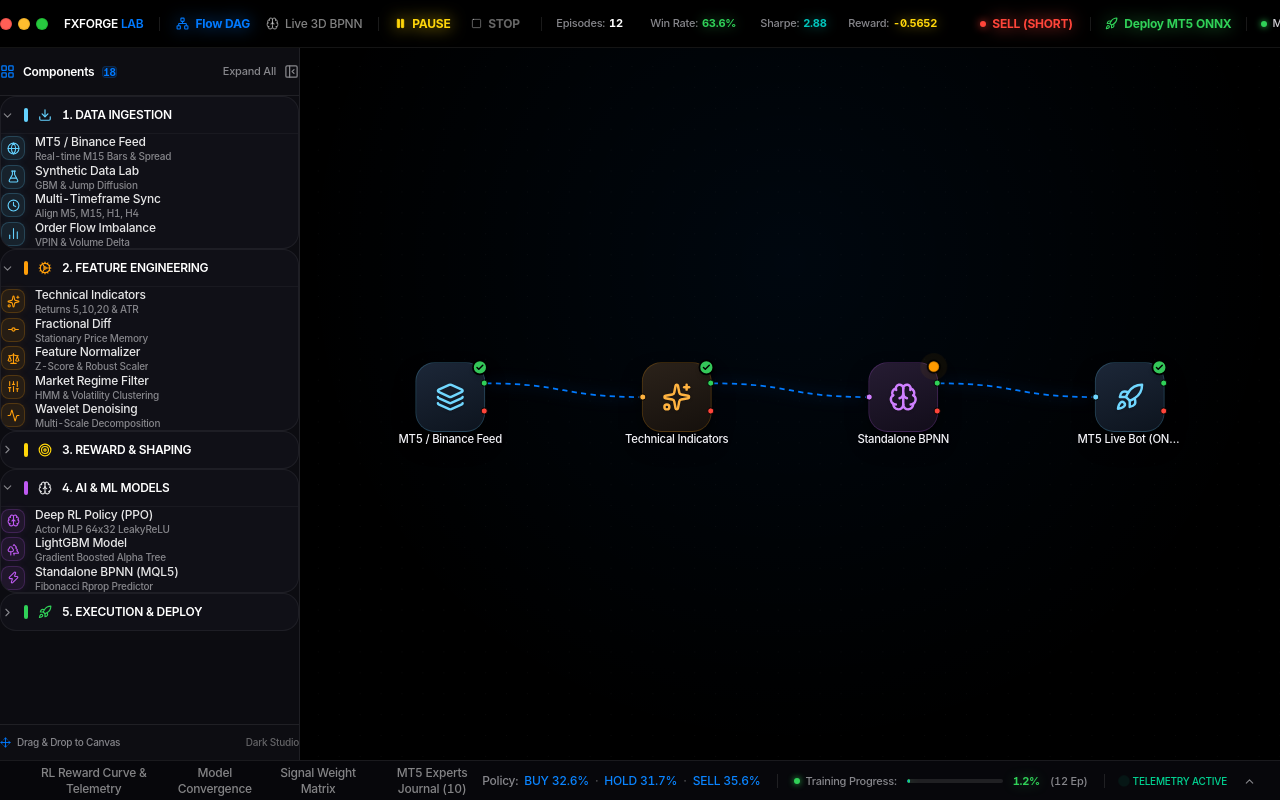
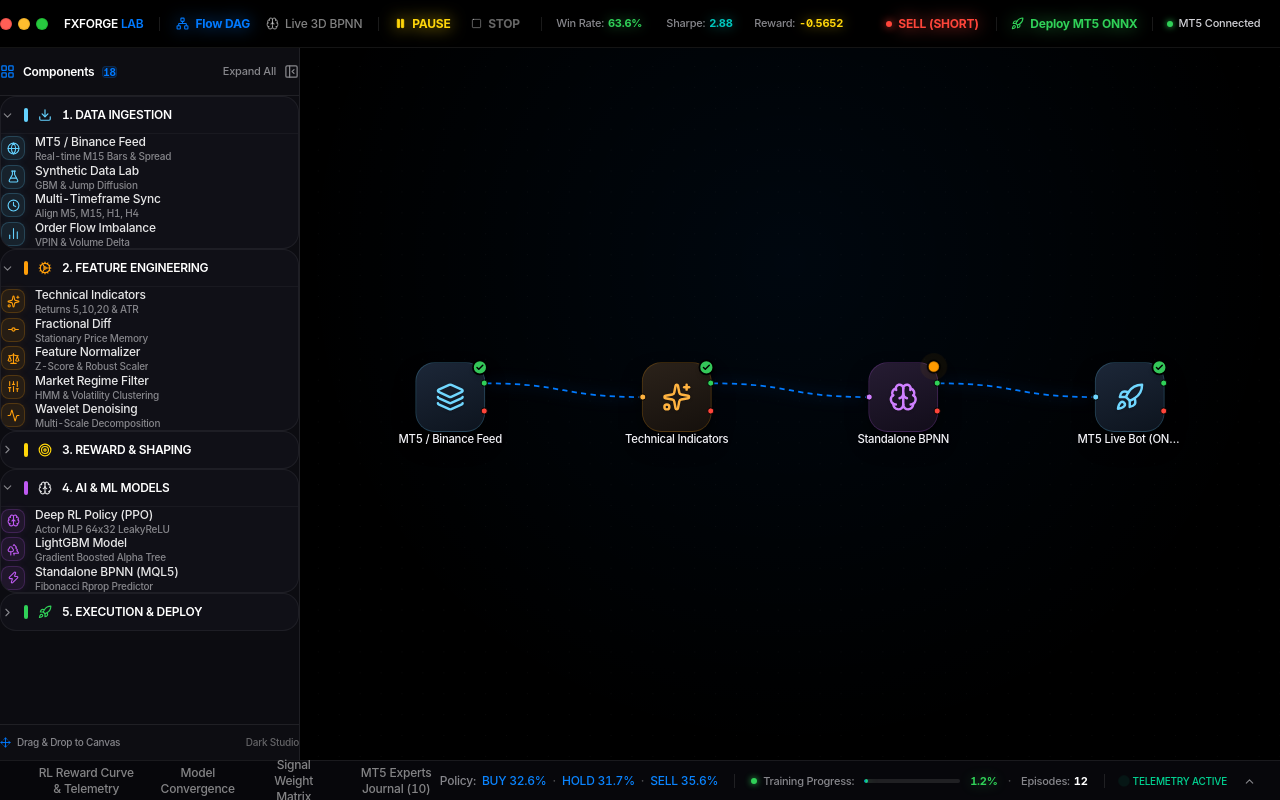
Before and after one commit to superman-owner/AI-RL-BPNN, a React (Vite) app: page / in a window 1280 px wide. Built offline with nearby package versions, Linux system fonts and the light colour scheme.

Commit message:
feat: move Episodes to bottom Training Progress HUD and enhance 3D BPNN synapse connection visibility and active glow

```diff
--- a/src/components/BottomPanel/AnalyticsDrawer.tsx
+++ b/src/components/BottomPanel/AnalyticsDrawer.tsx
@@ -309,12 +309,16 @@
               {((((currentTelemetry.episodes || 0) % 1000) / 1000) * 100).toFixed(1)}%
             </strong>
 
-            <span className="text-[11px] font-mono text-[#86868b] whitespace-nowrap">
-              ({currentTelemetry.episodes >= 10000
-                ? `${(currentTelemetry.episodes / 1000).toFixed(1)}K`
-                : currentTelemetry.episodes}{' '}
-              Ep)
-            </span>
+            <span className="text-white/30">·</span>
+
+            <div className="flex items-center gap-1 text-[11px] whitespace-nowrap">
+              <span className="text-[#86868b]">Episodes:</span>
+              <strong className="text-white font-mono tabular-nums font-bold">
+                {currentTelemetry.episodes >= 10000
+                  ? `${(currentTelemetry.episodes / 1000).toFixed(1)}K`
+                  : currentTelemetry.episodes.toLocaleString()}
+              </strong>
+            </div>
           </div>
 
           <div className="h-3.5 w-[1px] bg-white/10 flex-shrink-0" />
--- a/src/components/Header/TopNav.tsx
+++ b/src/components/Header/TopNav.tsx
@@ -23,21 +23,6 @@
   onOpenMT5Deploy?: () => void;
   onResetCamera?: () => void;
 }
-
-const formatEpisodes = (ep: number | string): string => {
-  const num = typeof ep === 'string' ? parseInt(ep, 10) : ep;
-  if (isNaN(num)) return `${ep}`;
-  if (num >= 1_000_000) {
-    return `${(num / 1_000_000).toFixed(1)}M`;
-  }
-  if (num >= 100_000) {
-    return `${Math.floor(num / 1_000)}K`;
-  }
-  if (num >= 10_000) {
-    return `${(num / 1_000).toFixed(1)}K`;
-  }
-  return `${num}`;
-};
 
 export const TopNav: React.FC<TopNavProps> = ({
   activeView,
@@ -141,11 +126,6 @@
         {/* Live Telemetry Stats (Locked start positions, Zero wrapping, Number close to label) */}
         {rlTelemetry && (
           <div className="flex items-center gap-3 text-[11px] text-[#86868b] select-none flex-shrink-0">
-            <div className="w-[82px] inline-flex items-center gap-1 flex-shrink-0 whitespace-nowrap">
-              <span className="text-[#86868b]">Episodes:</span>
-              <strong className="text-white tabular-nums">{formatEpisodes(rlTelemetry.episodes)}</strong>
-            </div>
-
             <div className="w-[98px] inline-flex items-center gap-1 flex-shrink-0 whitespace-nowrap">
               <span className="text-[#86868b] whitespace-nowrap">Win Rate:</span>
               <strong className="text-[#30d158] tabular-nums whitespace-nowrap drop-shadow-[0_0_6px_rgba(48,209,88,0.5)]">
--- a/src/components/NeuralLink/LiveNeuralLink.tsx
+++ b/src/components/NeuralLink/LiveNeuralLink.tsx
@@ -335,9 +335,10 @@
 
       spawnSignals();
 
-      // Draw Synapses (Hairline Optical Fiber Filaments)
+      // Draw Synapses (Crisp Optical Neural Filaments with Dynamic Action Flow)
       const neurons = neuronsRef.current;
       const synapses = synapsesRef.current;
+      const currentStep = latestStepRef.current;
 
       synapses.forEach((syn) => {
         const src = neurons.find((n) => n.layerIdx === syn.sourceLayer && n.neuronIdx === syn.sourceIdx);
@@ -347,13 +348,38 @@
         const p1 = project(src.x, src.y, src.z);
         const p2 = project(tgt.x, tgt.y, tgt.z);
 
-        const alpha = 0.05 + Math.abs(syn.weight) * 0.08;
-        ctx.strokeStyle = `rgba(255, 255, 255, ${alpha})`;
-        ctx.lineWidth = 0.65;
-        ctx.beginPath();
-        ctx.moveTo(p1.px, p1.py);
-        ctx.lineTo(p2.px, p2.py);
-        ctx.stroke();
+        const avgScale = Math.max(0.65, (p1.scale + p2.scale) / 2);
+        const isLeadingToChosenAction =
+          tgt.layerIdx === 3 && currentStep !== null && currentStep.action === tgt.neuronIdx;
+
+        if (isLeadingToChosenAction) {
+          // Vibrantly illuminated active decision path
+          const actionColor =
+            currentStep.action === 0
+              ? 'rgba(48, 209, 88, 0.75)'
+              : currentStep.action === 1
+              ? 'rgba(255, 214, 10, 0.75)'
+              : 'rgba(255, 69, 58, 0.75)';
+
+          ctx.strokeStyle = actionColor;
+          ctx.lineWidth = 1.35 * avgScale;
+          ctx.beginPath();
+          ctx.moveTo(p1.px, p1.py);
+          ctx.lineTo(p2.px, p2.py);
+          ctx.stroke();
+        } else {
+          // Crisp, high-contrast synaptic fiber
+          const alpha = Math.min(0.55, 0.22 + Math.abs(syn.weight) * 0.28);
+          ctx.strokeStyle =
+            syn.weight > 0
+              ? `rgba(160, 210, 255, ${alpha})`
+              : `rgba(220, 225, 245, ${alpha * 0.85})`;
+          ctx.lineWidth = (0.9 + Math.abs(syn.weight) * 0.3) * avgScale;
+          ctx.beginPath();
+          ctx.moveTo(p1.px, p1.py);
+          ctx.lineTo(p2.px, p2.py);
+          ctx.stroke();
+        }
       });
 
       // Draw Signal Pulses (Crisp Light Photons)
@@ -382,8 +408,6 @@
       }
 
       // Draw Soma Orbs (Apple Frosted Glass & Specular Photonic Aura)
-      const currentStep = latestStepRef.current;
-
       neurons.forEach((n) => {
         // Decay pulse
         if (n.pulse > 0) {
```
